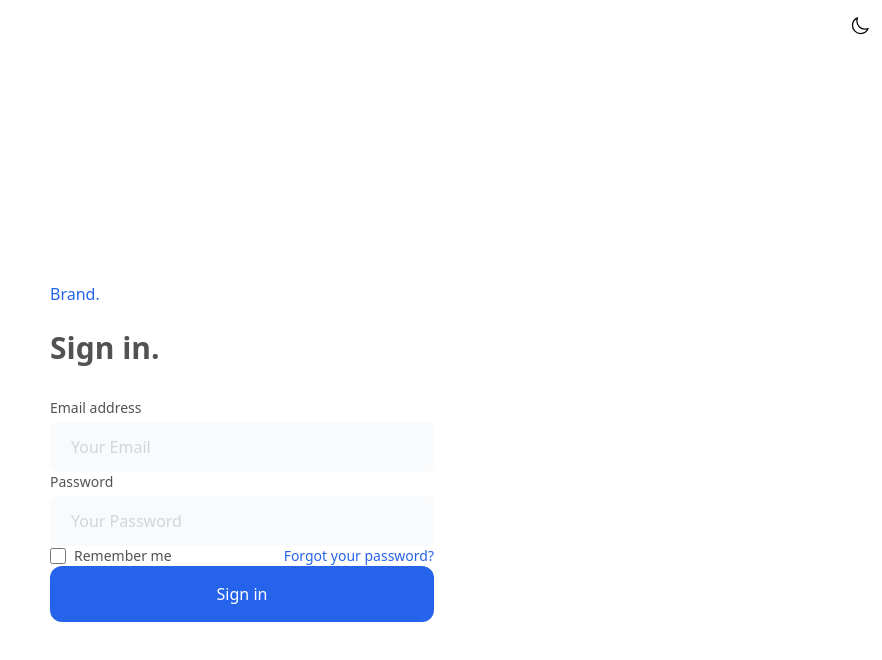
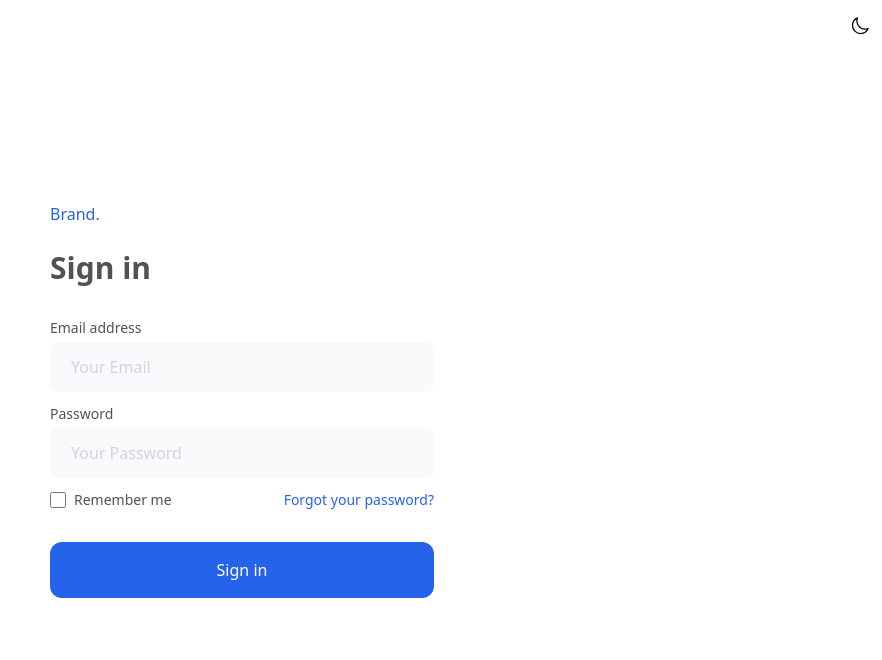
Before and after one commit to clement-avenel/rails-react-starter, a React (Create React App) app in the folder client/: page /login in a window 1280 px wide. Shown: the top 660 px of the page, without its empty margins (398-1280 px from the left). Built offline with nearby package versions, Linux system fonts and the light colour scheme; no server answers.

Commit message:
Improve LoginPage UI

```diff
--- a/client/src/containers/LoginPage.jsx
+++ b/client/src/containers/LoginPage.jsx
@@ -19,17 +19,17 @@ function LoginPage() {
 
   return (
     <>
-      <header className="sticky top-0 inset-x-0 flex flex-wrap sm:justify-end sm:flex-nowrap z-[48] w-full bg-white text-sm py-2.5 px-3 sm:py-4 dark:bg-gray-900 dark:border-none">
+      <header className="absolute top-0 inset-x-0 flex sm:justify-end sm:flex-nowrap z-[48] w-full bg-white text-sm py-2.5 px-3 sm:py-4 dark:bg-gray-900 dark:border-none">
         <DarkModeToggler />
       </header>
-      <section className="flex h-screen w-full flex-col justify-center flex-1 px-4 py-12 overflow-hidden sm:px-6 lg:flex-none lg:px-20 xl:px-24 dark:bg-gray-900">
+      <section className="h-screen w-full flex flex-col justify-center flex-1 px-4 py-12 overflow-hidden sm:px-6 lg:flex-none lg:px-20 xl:px-24 dark:bg-gray-900">
         <div className="w-full max-w-xl mx-auto lg:w-96">
           <div>
             <span className="text-blue-600 dark:text-blue-400 text-medium" href="/">
               Brand.
             </span>
             <h2 className="mt-6 text-3xl font-extrabold text-neutral-600 dark:text-white">
-              Sign in.
+              Sign in
             </h2>
           </div>
 
@@ -50,13 +50,13 @@ function LoginPage() {
                       name="email"
                       onChange={(e) => setEmail(e.target.value)}
                       placeholder="Your Email"
-                      required=""
+                      required={true}
                       type="email"
                     />
                   </div>
                 </div>
 
-                <div className="space-y-1">
+                <div className="space-y-1 mt-3">
                   <label
                     className="block text-sm font-medium text-neutral-600 dark:text-white"
                     htmlFor="password">
@@ -70,13 +70,13 @@ function LoginPage() {
                       name="password"
                       onChange={(e) => setPassword(e.target.value)}
                       placeholder="Your Password"
-                      required=""
+                      required={true}
                       type="password"
                     />
                   </div>
                 </div>
 
-                <div className="flex items-center justify-between">
+                <div className="flex items-center justify-between mt-3">
                   <div className="flex items-center">
                     <input
                       className="w-4 h-4 text-blue-600 border-gray-200 rounded focus:ring-blue-500 dark:text-white"
@@ -101,7 +101,7 @@ function LoginPage() {
 
                 <div>
                   <button
-                    className="flex items-center justify-center w-full px-10 py-4 text-base font-medium text-center text-white transition duration-500 ease-in-out transform bg-blue-600 rounded-xl hover:bg-blue-700 focus:outline-none focus:ring-2 focus:ring-offset-2 focus:ring-blue-500"
+                    className="flex items-center justify-center w-full px-10 py-4 text-base font-medium text-center text-white transition duration-500 ease-in-out transform bg-blue-600 rounded-xl hover:bg-blue-700 focus:outline-none focus:ring-2 focus:ring-offset-2 focus:ring-blue-500 mt-8"
                     type="submit">
                     Sign in
                   </button>
```
